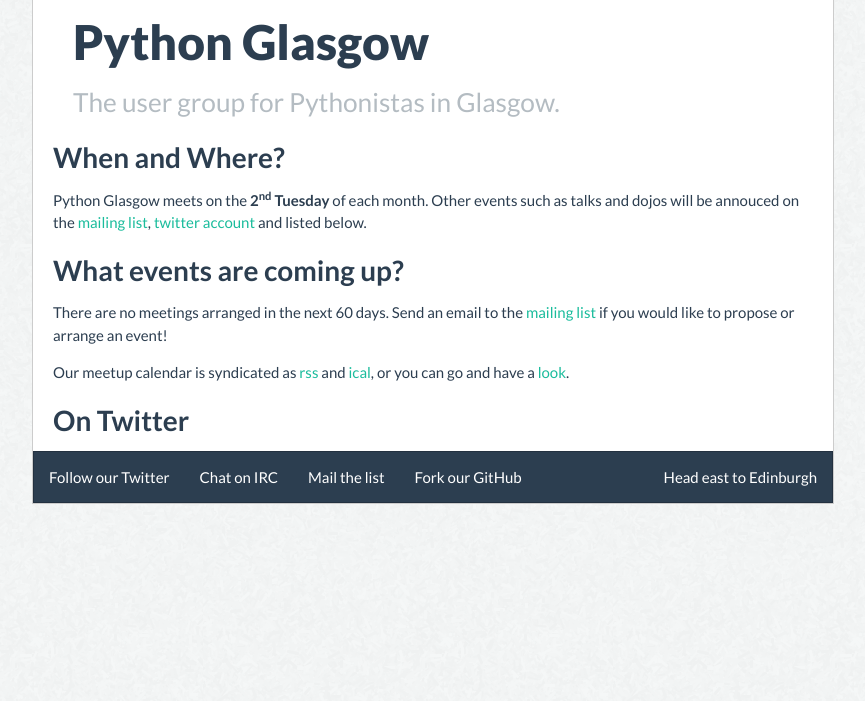
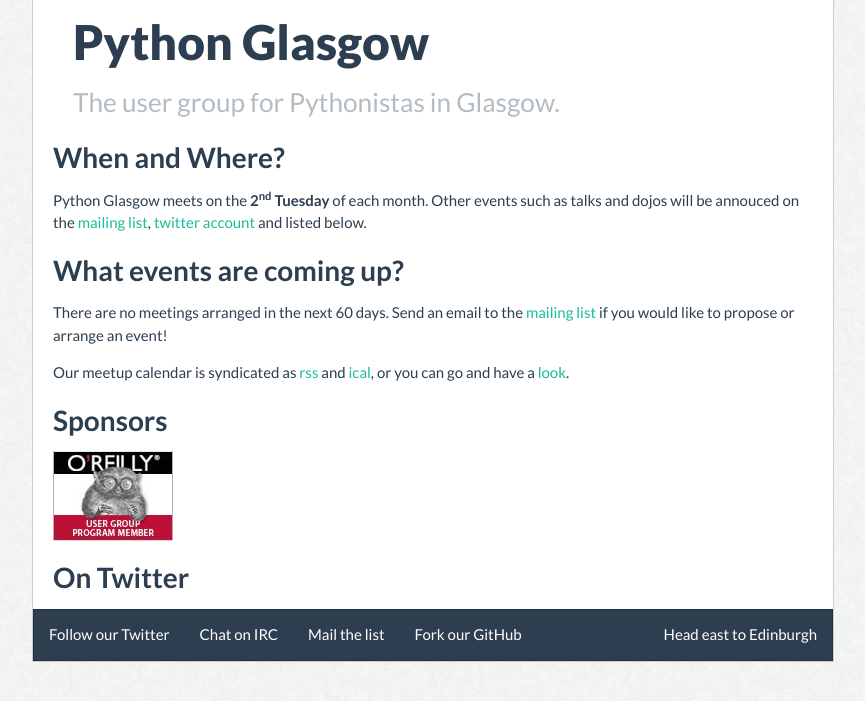
Before and after one commit to python-glasgow/pythonglasgow, a Flask app: template ug/templates/base/index.html in a window 1280 px wide. Shown: the part 36-737 px from the top of the page, without its empty margins (207-1072 px from the left). Run offline with Flask 2, Linux system fonts and the light colour scheme; the template is opened without the code that fills it, so the values that code supplies are empty; some libraries are stand-ins or nearby versions.

Commit message:
Added sponsors heading and oreilly logo.

```diff
--- a/ug/templates/base/index.html
+++ b/ug/templates/base/index.html
@@ -65,6 +65,13 @@
 
     {% endif %}
 
+    <h3>Sponsors</h3>
+
+    <p>
+        <a href="http://www.oreilly.com/">
+            <img src="/static/ug_program_member.gif" alt="oreilly user group program member" />
+        </a>
+    </p>
 
       <h3>On Twitter</h3>
       <div class="row-fluid">
```
Also changed, not shown: ug/static/ug_program_member.gif (added).
